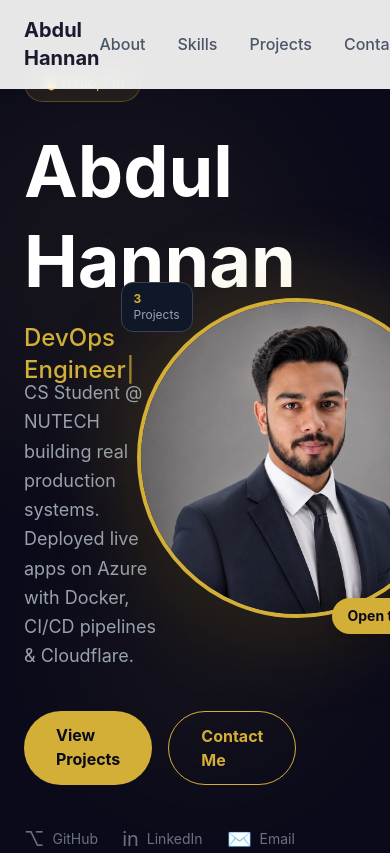
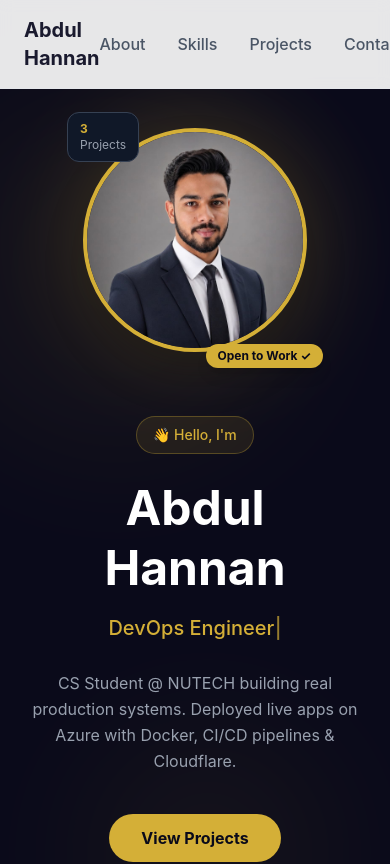
Before and after one commit to abdulhannan-dev0/portfolio, a React app: page / in a window 390 px wide. Shown: the top 864 px of the page. Built offline with nearby package versions, Linux system fonts and the light colour scheme; the HTML template or start-up script is replaced by a standard one.

Commit message:
Fix mobile responsive

```diff
--- a/src/components/Hero.jsx
+++ b/src/components/Hero.jsx
@@ -16,7 +16,6 @@ function Hero() {
   useEffect(() => {
     const current = roles[roleIndex]
     let timeout
-
     if (!deleting && displayed.length < current.length) {
       timeout = setTimeout(() => setDisplayed(current.slice(0, displayed.length + 1)), 80)
     } else if (!deleting && displayed.length === current.length) {
@@ -27,33 +26,49 @@ function Hero() {
       setDeleting(false)
       setRoleIndex((roleIndex + 1) % roles.length)
     }
-
     return () => clearTimeout(timeout)
   }, [displayed, deleting, roleIndex])
 
   return (
     <section className="min-h-screen bg-[#0a0a1a] flex items-center justify-center pt-16 relative overflow-hidden">
-
-      {/* Background decoration */}
       <div className="absolute top-20 right-20 w-96 h-96 rounded-full bg-[#d4af37] opacity-5 blur-3xl"></div>
       <div className="absolute bottom-20 left-20 w-64 h-64 rounded-full bg-[#d4af37] opacity-5 blur-3xl"></div>
 
-      <div className="max-w-6xl mx-auto px-6 grid grid-cols-2 gap-16 items-center z-10">
-        <div>
+      <div className="max-w-6xl mx-auto px-6 grid grid-cols-1 md:grid-cols-2 gap-16 items-center z-10 py-16">
+
+        {/* Mobile: photo first */}
+        <div className="flex justify-center md:order-2">
+          <div className="relative">
+            <div className="absolute inset-0 rounded-full bg-[#d4af37] opacity-20 blur-2xl scale-110"></div>
+            <div className="w-56 h-56 md:w-80 md:h-80 rounded-full border-4 border-[#d4af37] overflow-hidden shadow-2xl relative">
+              <img src={profileImg} alt="Abdul Hannan" className="w-full h-full object-cover object-top" />
+            </div>
+            <div className="absolute -bottom-4 -right-4 bg-[#d4af37] text-[#0a0a1a] px-3 py-1 md:px-4 md:py-2 rounded-full text-xs md:text-sm font-bold shadow-lg">
+              Open to Work ✓
+            </div>
+            <div className="absolute -top-4 -left-4 bg-gray-900 border border-gray-700 text-white px-3 py-2 rounded-xl text-xs">
+              <div className="text-[#d4af37] font-bold">3</div>
+              <div className="text-gray-400">Projects</div>
+            </div>
+          </div>
+        </div>
+
+        {/* Text content */}
+        <div className="text-center md:text-left md:order-1">
           <div className="inline-block bg-[#d4af37]/10 border border-[#d4af37]/30 text-[#d4af37] text-sm px-4 py-2 rounded-full mb-6 font-medium">
             👋 Hello, I'm
           </div>
-          <h1 className="text-7xl font-bold text-white mb-4 leading-tight">
+          <h1 className="text-5xl md:text-7xl font-bold text-white mb-4 leading-tight">
             Abdul<br/>Hannan
           </h1>
-          <div className="text-2xl text-[#d4af37] mb-6 h-8 font-medium">
+          <div className="text-xl md:text-2xl text-[#d4af37] mb-6 h-8 font-medium">
             {displayed}<span className="animate-pulse">|</span>
           </div>
-          <p className="text-gray-400 max-w-lg mb-10 text-lg leading-relaxed">
+          <p className="text-gray-400 max-w-lg mx-auto md:mx-0 mb-10 text-base md:text-lg leading-relaxed">
             CS Student @ NUTECH building real production systems.
             Deployed live apps on Azure with Docker, CI/CD pipelines & Cloudflare.
           </p>
-          <div className="flex gap-4 mb-10">
+          <div className="flex gap-4 justify-center md:justify-start mb-10 flex-wrap">
             <a href="#projects" className="bg-[#d4af37] text-[#0a0a1a] px-8 py-3 rounded-full font-bold hover:bg-[#f0d060] transition-all hover:scale-105">
               View Projects
             </a>
@@ -61,7 +76,7 @@ function Hero() {
               Contact Me
             </a>
           </div>
-          <div className="flex gap-6">
+          <div className="flex gap-6 justify-center md:justify-start">
             <a href="https://github.com/abdulhannan-dev0" target="_blank" className="text-gray-500 hover:text-[#d4af37] transition-colors text-sm flex items-center gap-2">
               <span className="text-xl">⌥</span> GitHub
             </a>
@@ -73,26 +88,6 @@ function Hero() {
             </a>
           </div>
         </div>
-
-        <div className="flex justify-center">
-          <div className="relative">
-            <div className="absolute inset-0 rounded-full bg-[#d4af37] opacity-20 blur-2xl scale-110"></div>
-            <div className="w-80 h-80 rounded-full border-4 border-[#d4af37] overflow-hidden shadow-2xl relative">
-              <img src={profileImg} alt="Abdul Hannan" className="w-full h-full object-cover object-top" />
-            </div>
-            <div className="absolute -bottom-4 -right-4 bg-[#d4af37] text-[#0a0a1a] px-4 py-2 rounded-full text-sm font-bold shadow-lg">
-              Open to Work ✓
-            </div>
-            <div className="absolute -top-4 -left-4 bg-gray-900 border border-gray-700 text-white px-3 py-2 rounded-xl text-xs">
-              <div className="text-[#d4af37] font-bold">3</div>
-              <div className="text-gray-400">Projects</div>
-            </div>
-            <div className="absolute top-1/2 -right-16 bg-gray-900 border border-gray-700 text-white px-3 py-2 rounded-xl text-xs">
-              <div className="text-[#d4af37] font-bold">1</div>
-              <div className="text-gray-400">Live App</div>
-            </div>
-          </div>
-        </div>
       </div>
     </section>
   )
```
